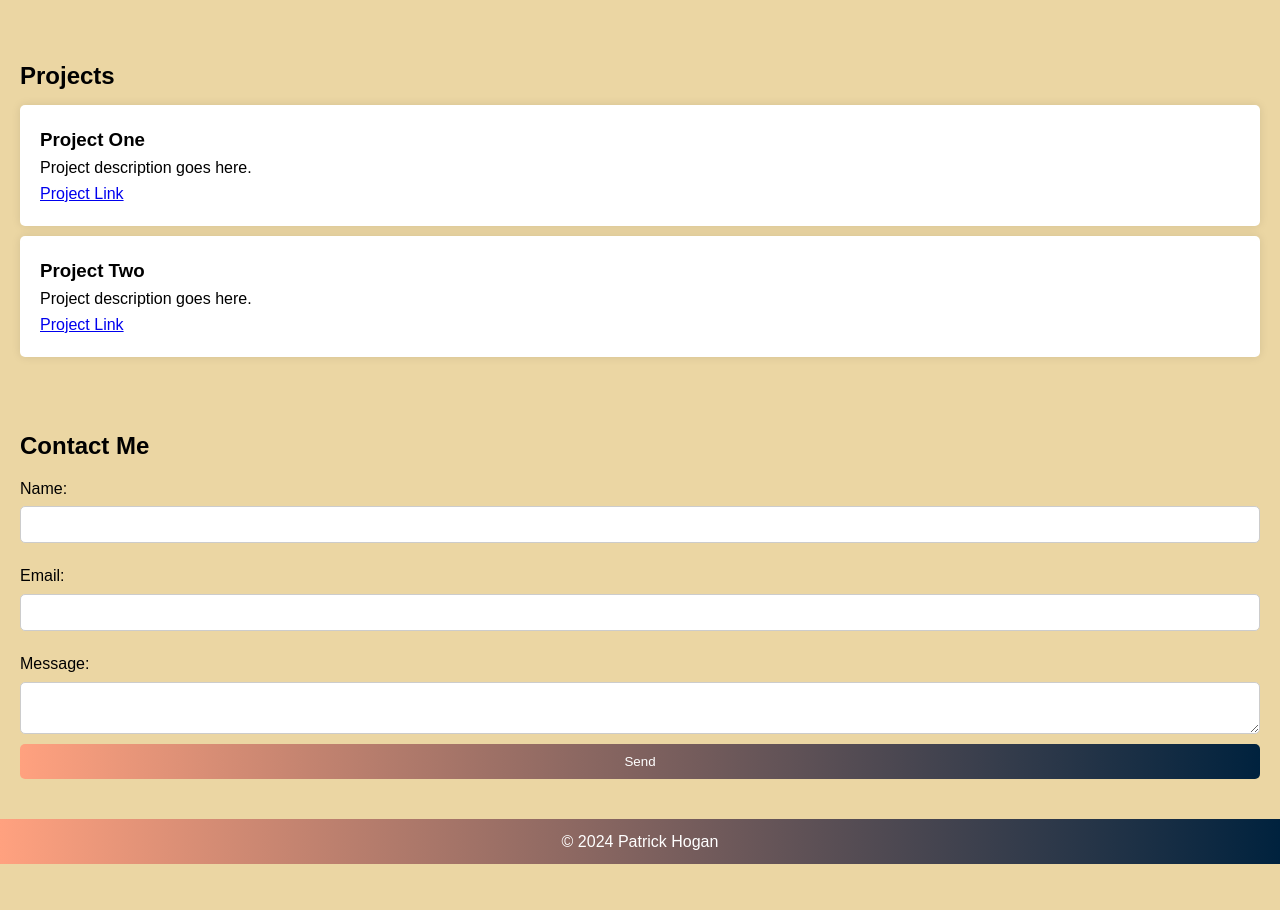
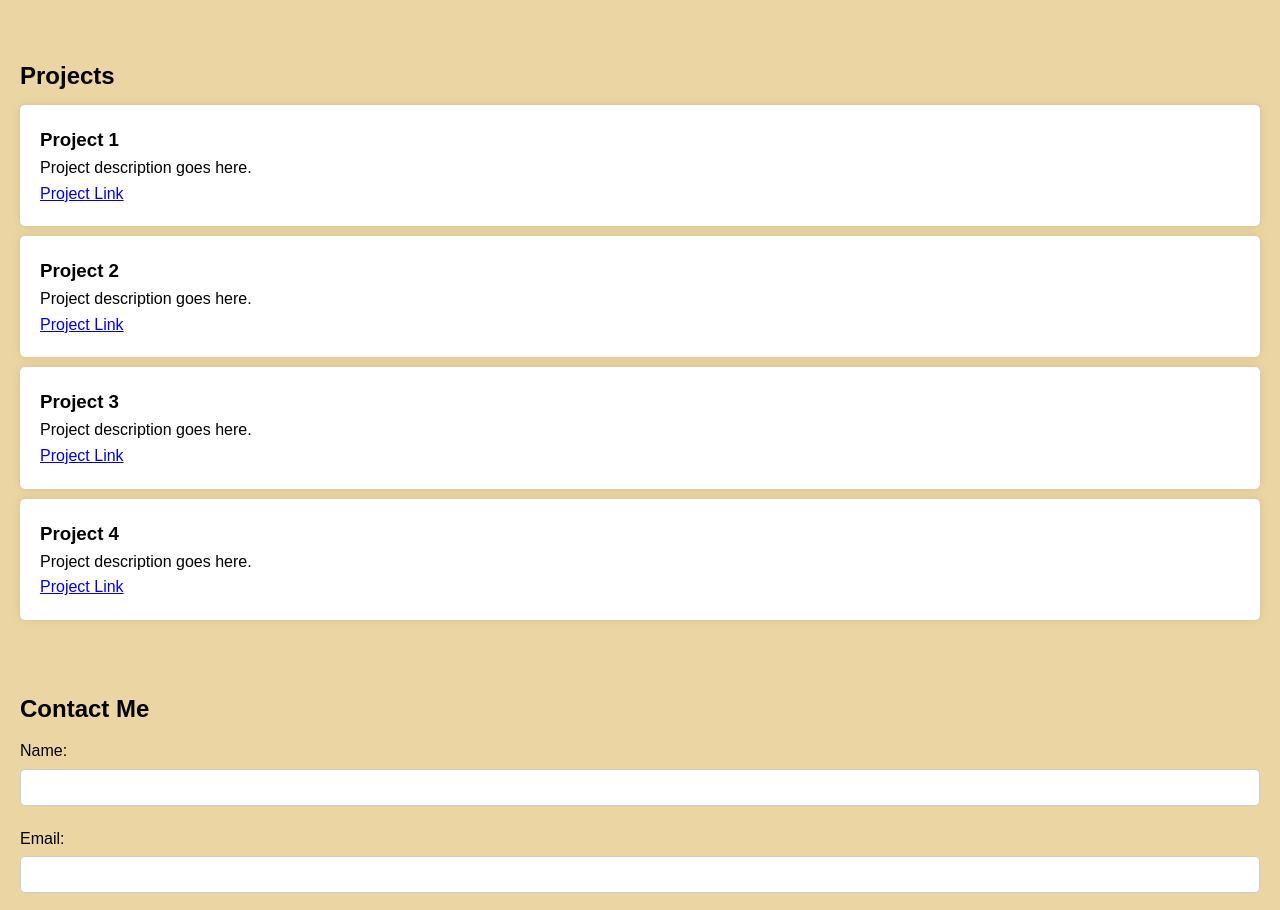
Before and after one commit to T3chfuzion/Portfolio, a plain HTML site: page index.html in a window 1280 px wide. Shown: the part 1249-2159 px from the top of the page. Before the commit the page ends 2113 px from the top, so only its background shows below. Drawn offline with Linux system fonts and the light colour scheme; a script that the page names is missing.

Commit message:
updates to portfolio project links

```diff
--- a/index.html
+++ b/index.html
@@ -3,7 +3,7 @@
 <head>
     <meta charset="UTF-8">
     <meta name="viewport" content="width=device-width, initial-scale=1.0">
-    <title>Front-End Web Developer Portfolio</title>
+    <title>Cloud and Backend Developer Portfolio</title>
     <link rel="stylesheet" href="styles.css">
 </head>
 <body>
@@ -58,12 +58,22 @@
     <section id="projects">
         <h2>Projects</h2>
         <div class="project">
-            <h3>Project One</h3>
+            <h3>Project 1</h3>
             <p>Project description goes here.</p>
             <a href="google.com">Project Link</a>
         </div>
         <div class="project">
-            <h3>Project Two</h3>
+            <h3>Project 2</h3>
+            <p>Project description goes here.</p>
+            <a href="google.com">Project Link</a>
+        </div>
+        <div class="project">
+            <h3>Project 3</h3>
+            <p>Project description goes here.</p>
+            <a href="google.com">Project Link</a>
+        </div>
+        <div class="project">
+            <h3>Project 4</h3>
             <p>Project description goes here.</p>
             <a href="google.com">Project Link</a>
         </div>
```
